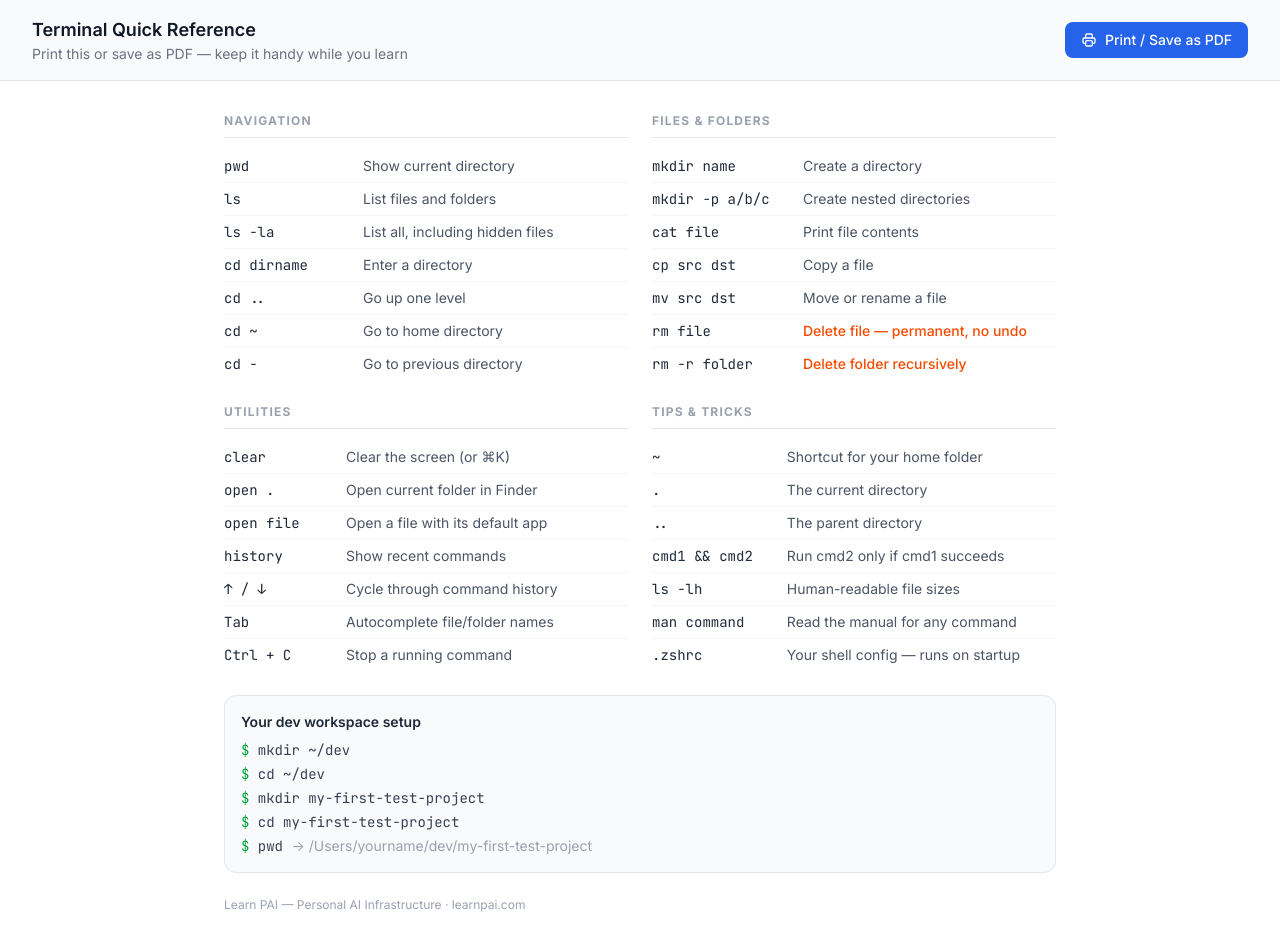
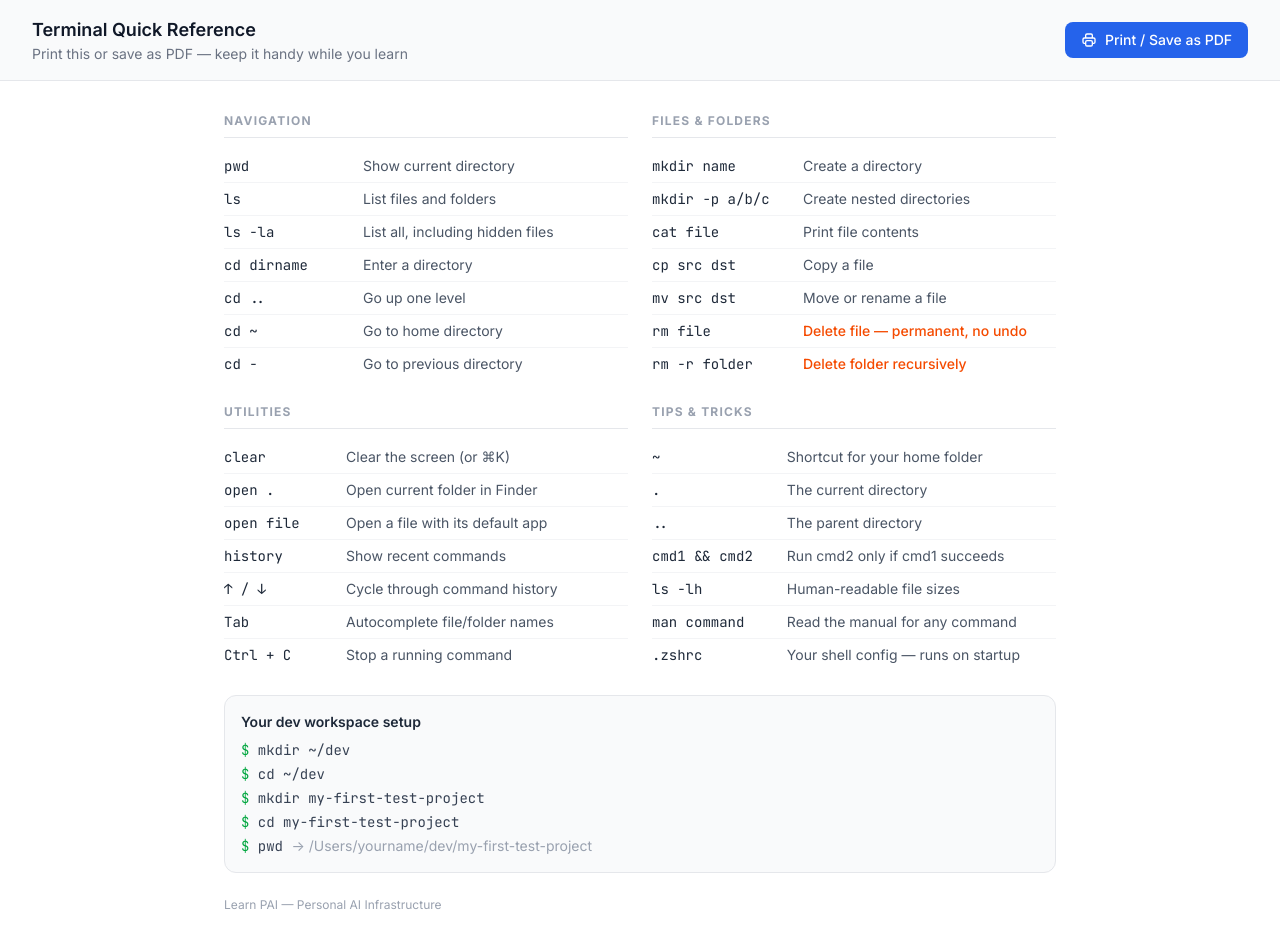
Before and after one commit to jasonjack-jay/learn-pai, a SvelteKit app: page /terminal-reference in a window 1280 px wide. Built offline with nearby package versions, Linux system fonts and the light colour scheme.

Commit message:
It's not learnpai.com (but thanks)

```diff
--- a/src/routes/git-reference/+page.svelte
+++ b/src/routes/git-reference/+page.svelte
@@ -29,7 +29,7 @@
 
 		<div class="print:block hidden mb-6">
 			<h1 class="text-2xl font-bold text-gray-900">Git Quick Reference</h1>
-			<p class="text-sm text-gray-500 mt-1">learnpai.com — Git Essentials for Mac</p>
+			<p class="text-sm text-gray-500 mt-1"> — Git Essentials for Mac</p>
 		</div>
 
 		<div class="grid gap-6 sm:grid-cols-2 print:grid-cols-2">
@@ -148,7 +148,7 @@
 			</div>
 		</div>
 
-		<p class="text-xs text-gray-400 mt-6 print:mt-4">Learn PAI — Personal AI Infrastructure · learnpai.com</p>
+		<p class="text-xs text-gray-400 mt-6 print:mt-4">Learn PAI — Personal AI Infrastructure</p>
 	</div>
 </div>
 
--- a/src/routes/terminal-reference/+page.svelte
+++ b/src/routes/terminal-reference/+page.svelte
@@ -29,7 +29,7 @@
 
 		<div class="print:block hidden mb-6">
 			<h1 class="text-2xl font-bold text-gray-900">Terminal Quick Reference</h1>
-			<p class="text-sm text-gray-500 mt-1">learnpai.com — Mac Terminal Essentials</p>
+			<p class="text-sm text-gray-500 mt-1"> — Mac Terminal Essentials</p>
 		</div>
 
 		<div class="grid gap-6 sm:grid-cols-2 print:grid-cols-2">
@@ -112,7 +112,7 @@
 			</div>
 		</div>
 
-		<p class="text-xs text-gray-400 mt-6 print:mt-4">Learn PAI — Personal AI Infrastructure · learnpai.com</p>
+		<p class="text-xs text-gray-400 mt-6 print:mt-4">Learn PAI — Personal AI Infrastructure</p>
 	</div>
 </div>
 
```
